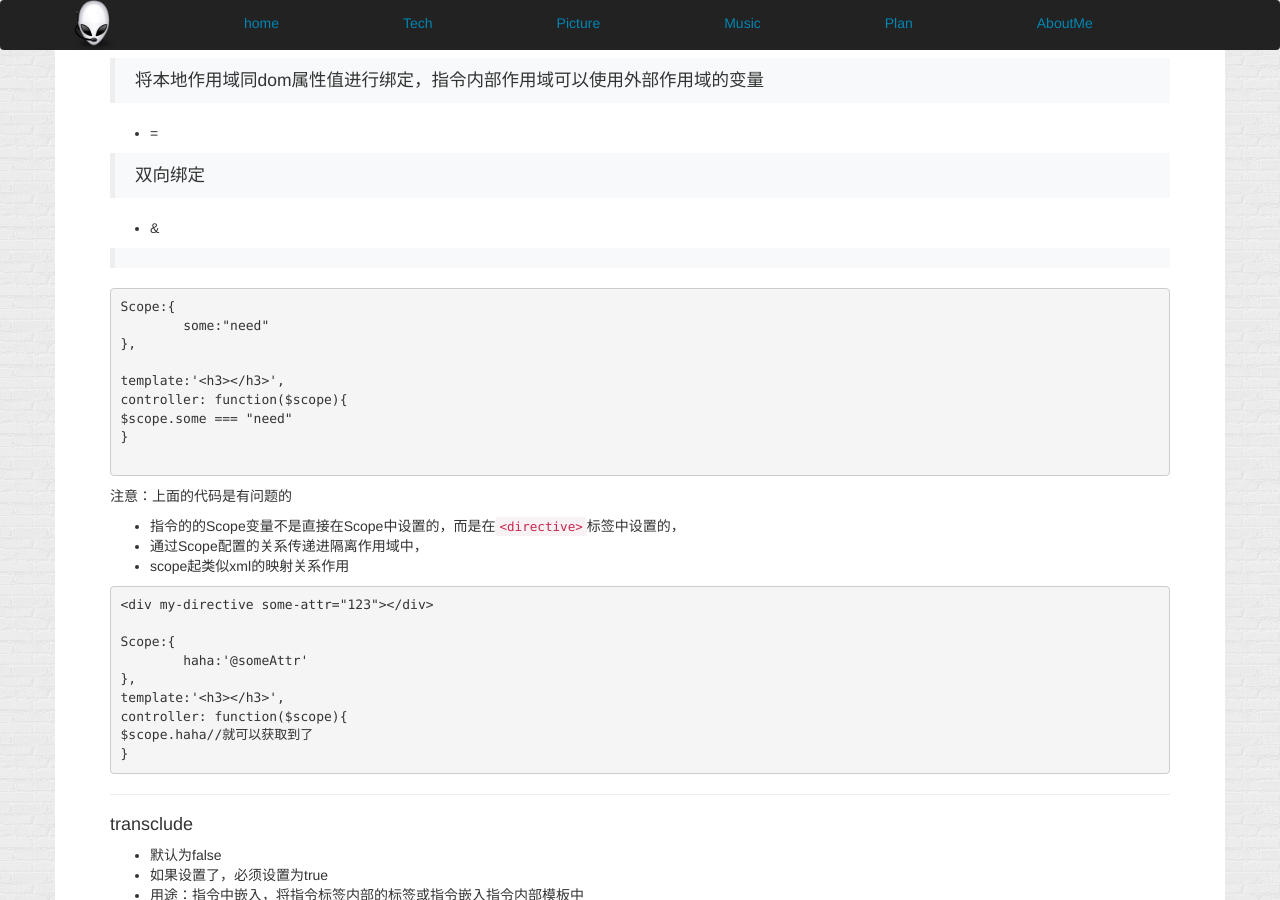
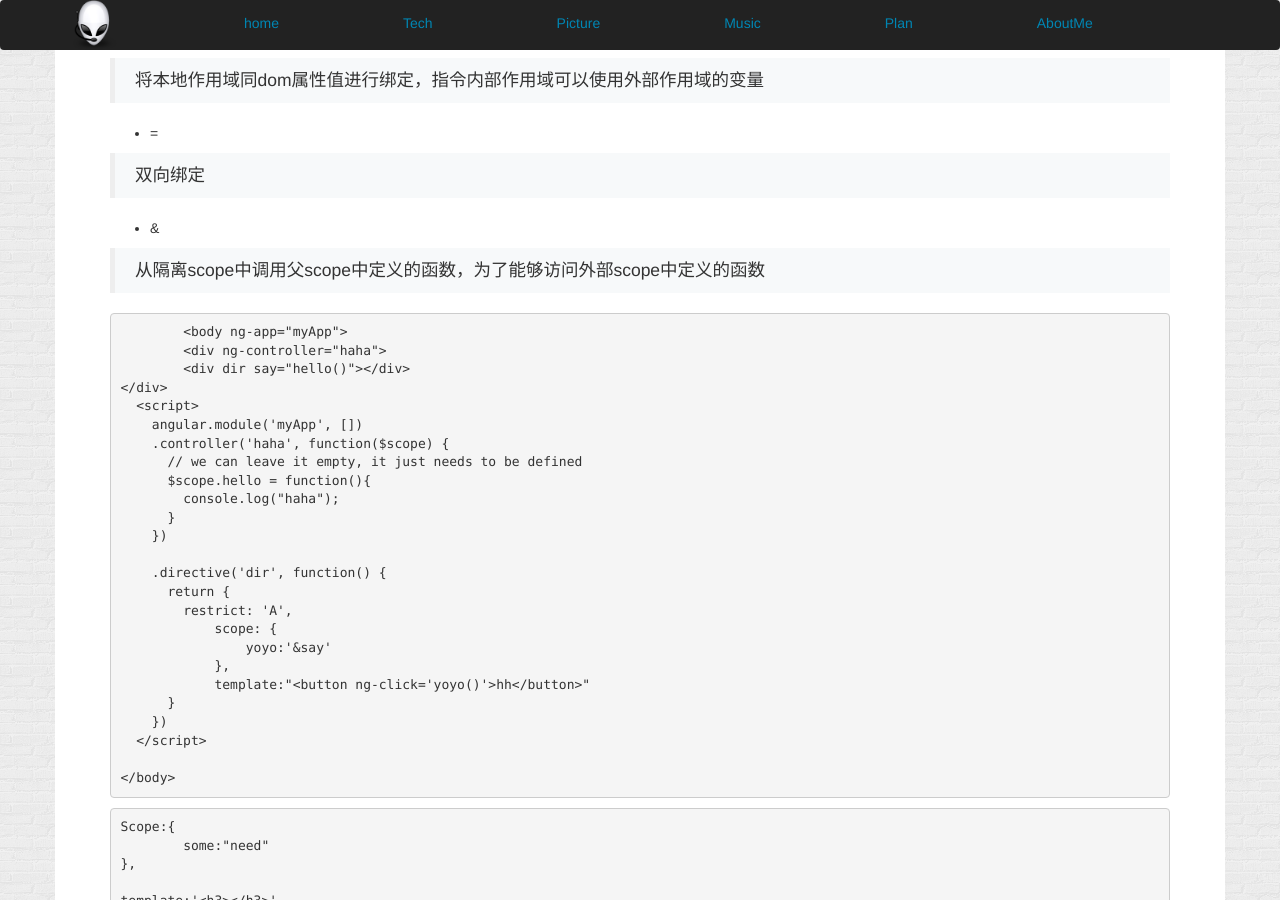
Before and after one commit to GeorageLiang/georageliang.github.com, a Jekyll site: the page built from md/angular4.md, in a window 1280 px wide and 900 px high, scrolled down 2740 px. Built offline with Jekyll 4.4.1, drawn with Linux system fonts in a browser that asks for light colours; Markdown is read by kramdown in place of the engine named in the settings; comment, search, counter and statistics services are not loaded.

Commit message:
Update angular4.md

````diff
--- a/md/angular4.md
+++ b/md/angular4.md
@@ -175,7 +175,35 @@ ng-if优先级>ngView
 
 - &
 
->
+> 从隔离scope中调用父scope中定义的函数，为了能够访问外部scope中定义的函数
+
+```
+	<body ng-app="myApp">
+	<div ng-controller="haha">
+ 	<div dir say="hello()"></div>
+</div>
+  <script>
+    angular.module('myApp', [])
+    .controller('haha', function($scope) {
+      // we can leave it empty, it just needs to be defined
+      $scope.hello = function(){
+      	console.log("haha");
+      }
+    })
+
+    .directive('dir', function() {
+      return {
+        restrict: 'A',
+	    scope: {
+	    	yoyo:'&say'
+	    },
+	    template:"<button ng-click='yoyo()'>hh</button>"
+      }
+    })
+  </script>
+
+</body>
+```
 
 ```
 Scope:{
````
